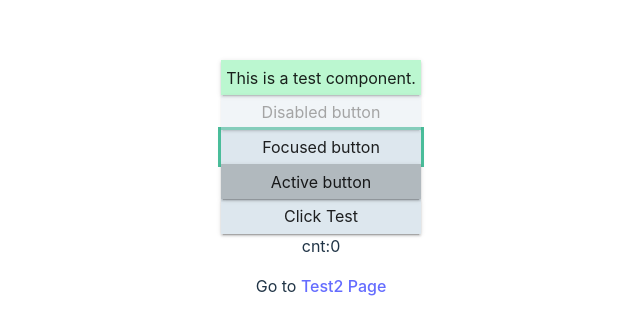
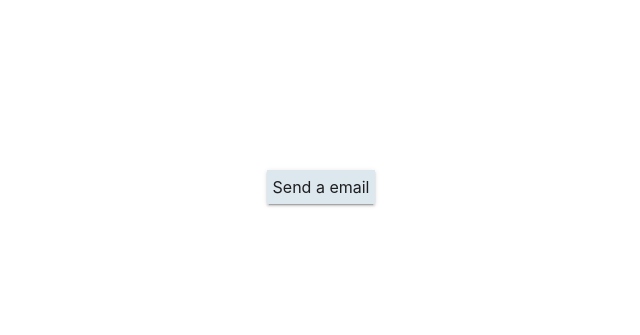
Before and after one commit to kusa-mochi/lite-sns, a React (Vite) app in the folder src/cmd/client/lite-sns-client/: page /signup in a window 1280 px wide. Shown: the part 213-548 px from the top of the page, without its empty margins (319-959 px from the left). Built offline with nearby package versions, Linux system fonts and the light colour scheme.

Commit message:
make sending email request sample.

```diff
--- a/src/cmd/client/lite-sns-client/src/pages/signup.tsx
+++ b/src/cmd/client/lite-sns-client/src/pages/signup.tsx
@@ -1,25 +1,42 @@
-import { MouseEvent, useState } from "react"
 import Button from "../components/molecules/button"
 
 export default function Signup() {
-    const [cnt, setCnt] = useState(0)
-    function ClickTest(e: MouseEvent) {
-        setCnt(cnt + 1)
-        console.log(`x:${e.pageX}, y:${e.pageY}`)
+
+    function EncodeHTMLForm(data: any) {
+        var params = []
+        for (const name in data) {
+            const val = data[name]
+            const param = encodeURIComponent(name) + "=" + encodeURIComponent(val)
+            params.push(param)
+        }
+
+        return params.join("&").replace(/%20/g, "+")
     }
+
+    function SendEmail() {
+        console.log("sending an email...")
+        const xmlHttpReq = new XMLHttpRequest()
+        xmlHttpReq.onreadystatechange = function () {
+            const READYSTATE_COMPLETED: number = 4
+            const HTTP_STATUS_OK: number = 200
+            if (
+                this.readyState === READYSTATE_COMPLETED &&
+                this.status === HTTP_STATUS_OK
+            ) {
+                console.log("sending email succeeded")
+            }
+        }
+        xmlHttpReq.open("POST", "http://localhost:12381/lite-sns/api/v1/signup")
+        xmlHttpReq.setRequestHeader("Content-Type", "application/x-www-form-urlencoded")
+        xmlHttpReq.send(EncodeHTMLForm({
+            EmailAddr: "whoatemyapplepie@gmail.com",
+            TestParam: "hogeohge",
+        }))
+    }
+
     return (
         <>
-            <Button primary>
-                This is a test component.
-            </Button>
-            <div>
-                <Button enabled={false}>Disabled button</Button>
-                <Button focused>Focused button</Button>
-                <Button active>Active button</Button>
-                <Button onClick={ClickTest}>Click Test</Button>
-                <div>cnt:{cnt}</div>
-                <p>Go to <a href="/test2">Test2 Page</a></p>
-            </div>
+            <Button onClick={() => SendEmail()}>Send a email</Button>
         </>
     )
 }
```
